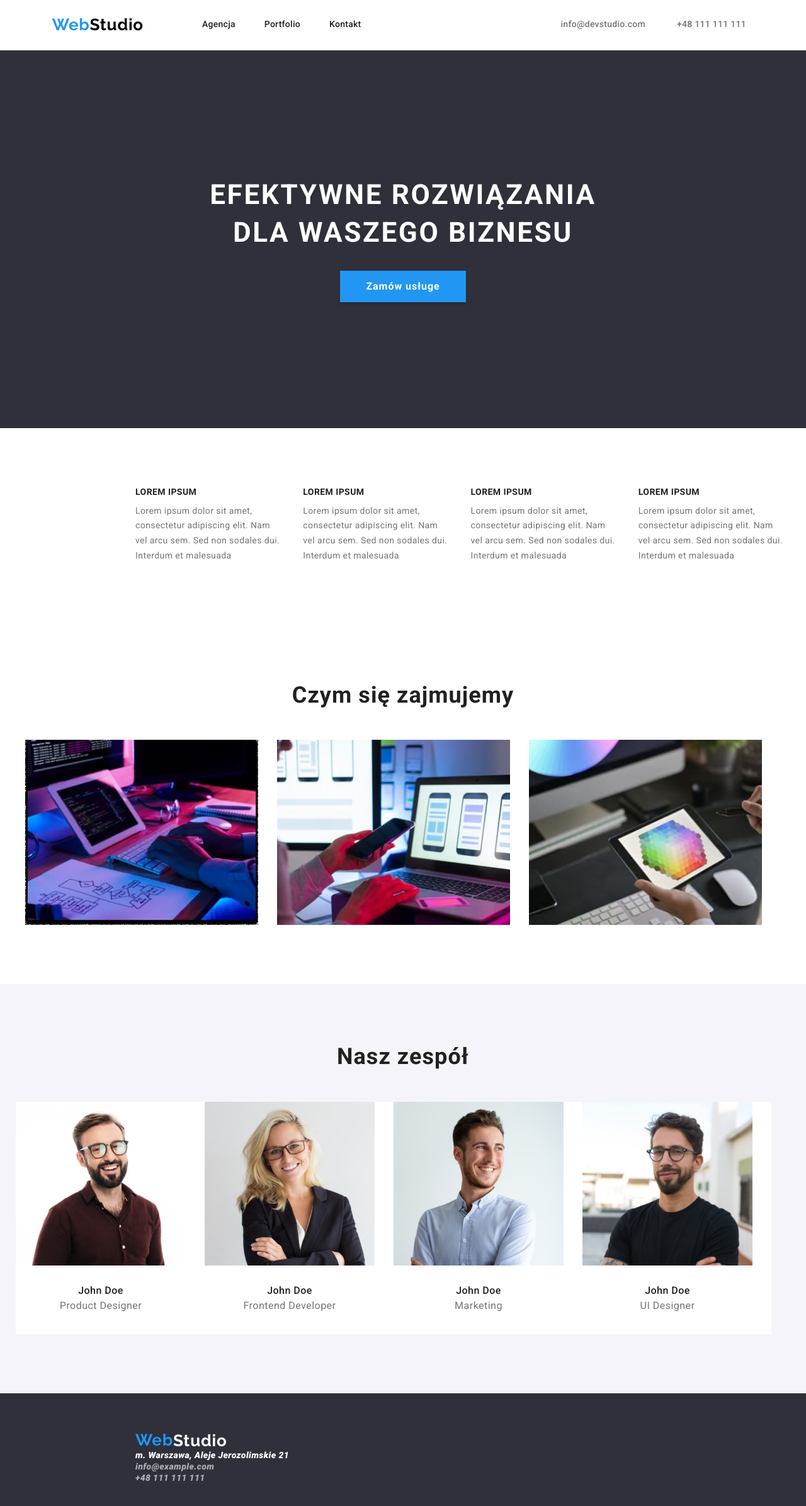
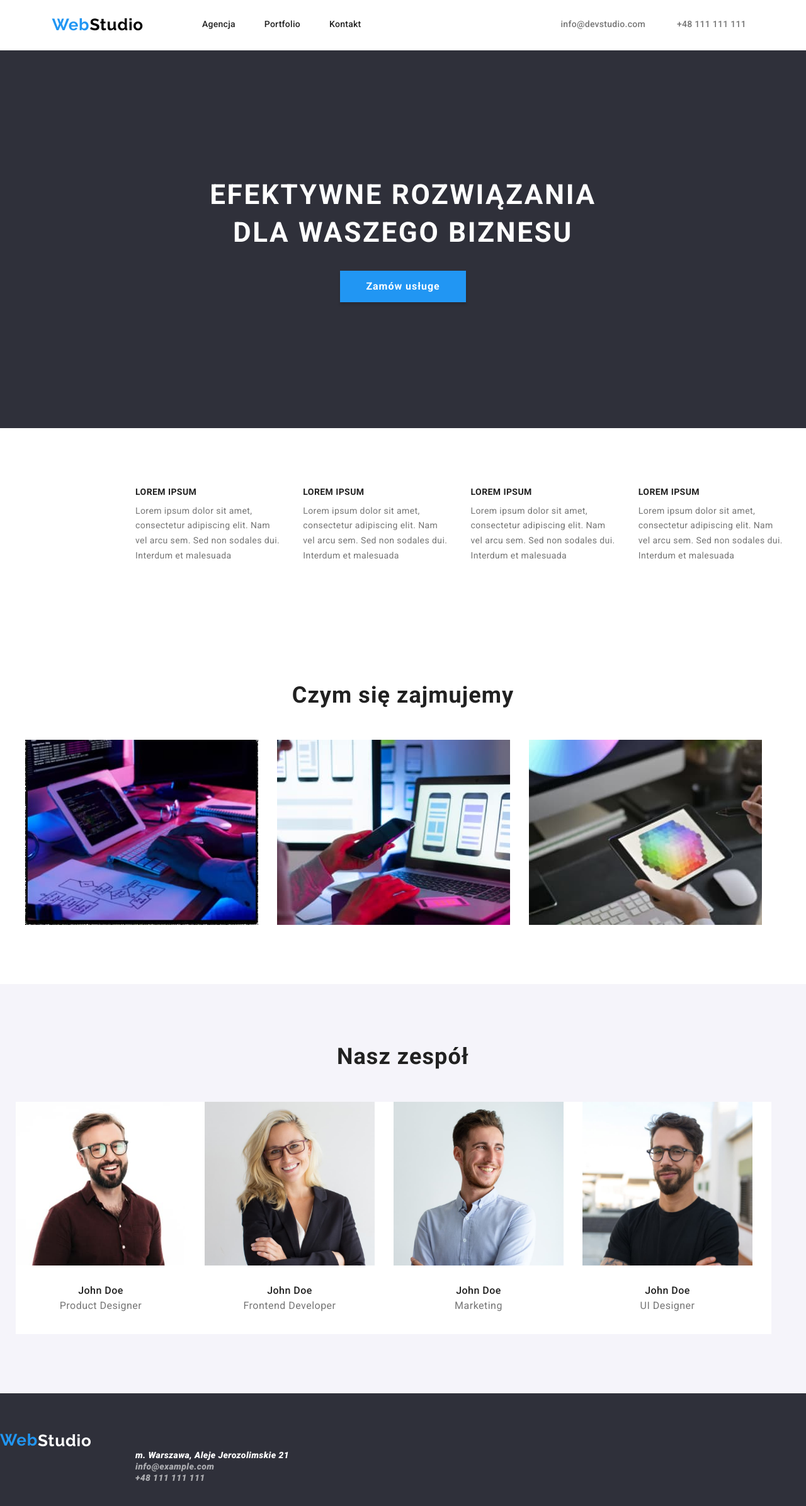
Before and after one commit to DawidForst/goit-markup-hw-03, a plain HTML site: page index.html in a window 1280 px wide. Shown: the whole page at 63% size. Drawn offline with nearby package versions, Linux system fonts and the light colour scheme.

Commit message:
zadanie 3.2

```diff
--- a/css/style.css
+++ b/css/style.css
@@ -59,6 +59,7 @@ body {
 }
 
 .logo-top {
+  display: flex;
   font-family: "Raleway";
   font-weight: 700;
   font-size: 26px;
@@ -367,12 +368,13 @@ body {
   align-items: center;
   letter-spacing: 0.03em;
   color: var(--hover-links-color);
-  margin-left: 215px;
+  margin-left: auto;
 }
 
 .logo > span {
   color: var(--semi-text-color);
   line-height: 1.19;
+  display: flex;
 }
 .address-bottom {
   font-size: 14px;
```
Also changed, not shown: portfolio.html (+1 -1 lines).
